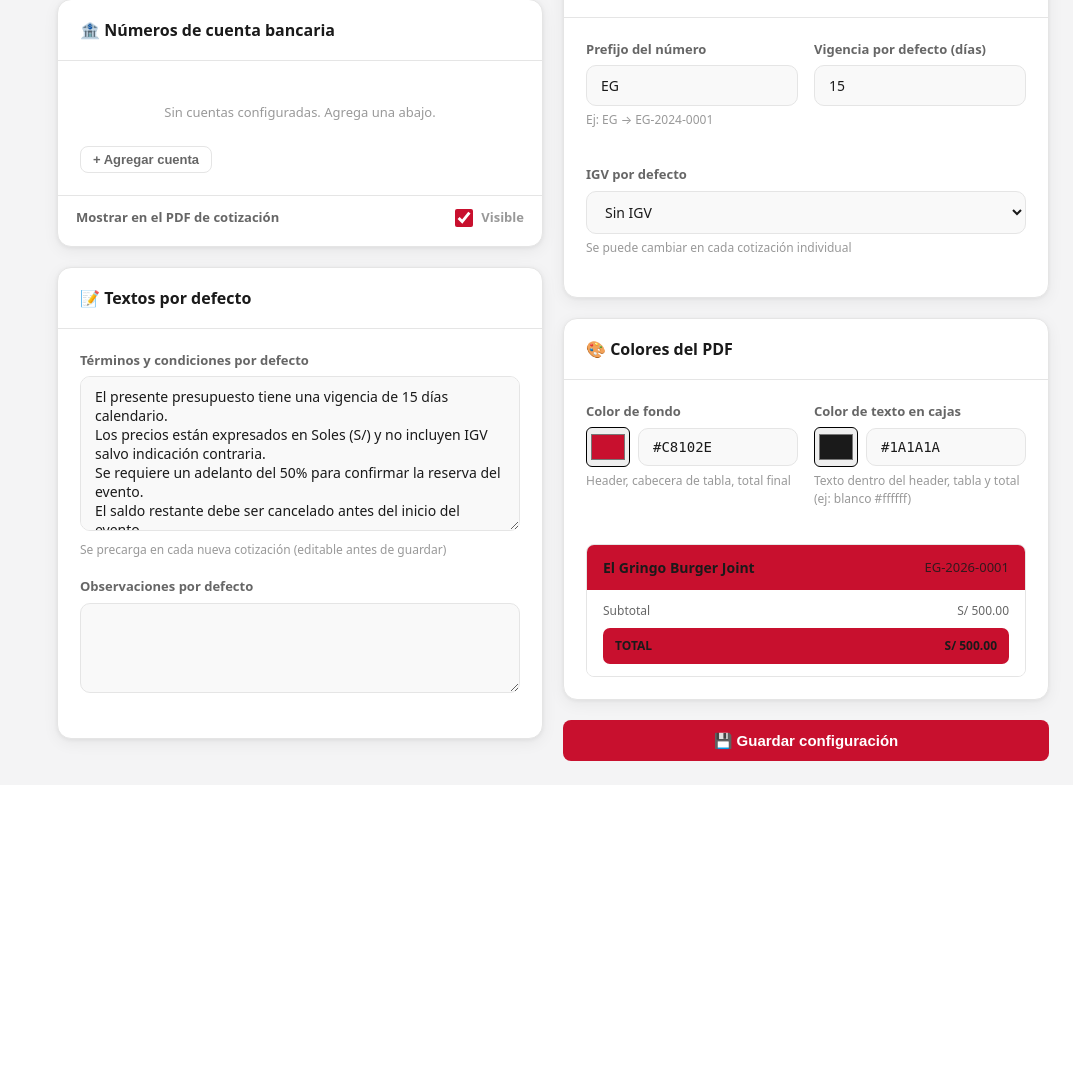
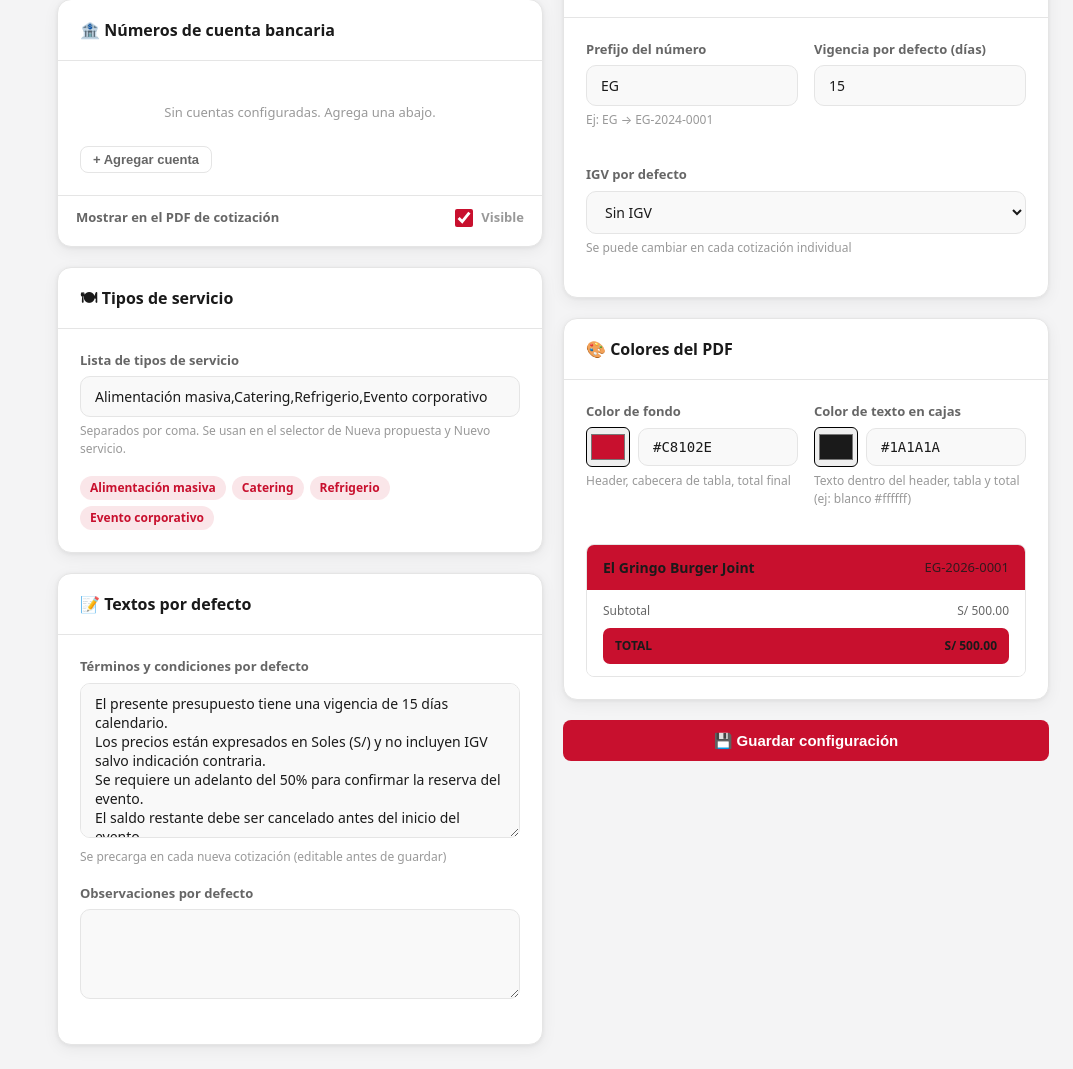
Before and after one commit to danielcuesta12/eats-cotizador, a PHP site: page /admin/settings/index.php in a window 1280 px wide. Shown: the part 914-1983 px from the top of the page, without its empty margins (207-1280 px from the left). Before the commit the page ends 1675 px from the top, so only its background shows below. Run offline with PHP 8.4, Linux system fonts and the light colour scheme; a user stored in the database is signed in; data comes from the database, SQL or seed files in the repository; data that the repository does not hold is empty; some libraries are stand-ins or nearby versions.

Commit message:
feat: sección Tipos de servicio en Configuración
- Card con input event_types (separados por coma) + preview en chips
- 'event_types' agregado al array $fields del handler POST
- JS updateEventTypesPreview() actualiza chips en tiempo real

Co-Authored-By: Claude Sonnet 4.6 <noreply@anthropic.com>

```diff
--- a/admin/settings/index.php
+++ b/admin/settings/index.php
@@ -17,7 +17,7 @@ if ($_SERVER['REQUEST_METHOD'] === 'POST') {
         'company_phone','company_email','company_website',
         'quote_prefix','quote_validity_days','default_igv',
         'default_terms','default_observations','whatsapp_number',
-        'pdf_primary_color','pdf_secondary_color',
+        'pdf_primary_color','pdf_secondary_color','event_types',
     ];
 
     foreach ($fields as $k) {
@@ -260,6 +260,22 @@ include __DIR__ . '/../layout-top.php';
                  style="width:18px;height:18px;accent-color:var(--red)">
           <span style="font-size:13px;color:var(--text-muted)">Visible</span>
         </label>
+      </div>
+    </div>
+
+    <!-- Tipos de servicio -->
+    <div class="card">
+      <div class="card-header"><span class="card-title">🍽 Tipos de servicio</span></div>
+      <div class="card-body">
+        <div class="form-group">
+          <label>Lista de tipos de servicio</label>
+          <input type="text" name="event_types"
+                 id="eventTypesInput"
+                 value="<?= clean($cfg['event_types'] ?? 'Alimentación masiva,Catering,Refrigerio,Evento corporativo') ?>"
+                 placeholder="Alimentación masiva,Catering,...">
+          <div class="form-hint">Separados por coma. Se usan en el selector de Nueva propuesta y Nuevo servicio.</div>
+        </div>
+        <div id="eventTypesPreview" style="display:flex;flex-wrap:wrap;gap:6px;margin-top:4px"></div>
       </div>
     </div>
 
@@ -554,6 +570,20 @@ function updatePreview() {
   tot.style.color      = c2;
 }
 updatePreview();
+
+var etInput = document.getElementById('eventTypesInput');
+if (etInput) {
+  function updateEventTypesPreview() {
+    var val = etInput.value;
+    var preview = document.getElementById('eventTypesPreview');
+    var types = val.split(',').map(function(t){ return t.trim(); }).filter(Boolean);
+    preview.innerHTML = types.map(function(t) {
+      return '<span style="background:var(--red-light);color:var(--red);padding:3px 10px;border-radius:20px;font-size:12px;font-weight:600">'+t+'</span>';
+    }).join('');
+  }
+  etInput.addEventListener('input', updateEventTypesPreview);
+  updateEventTypesPreview();
+}
 </script>
 
 <?php include __DIR__ . '/../layout-bottom.php'; ?>
```
